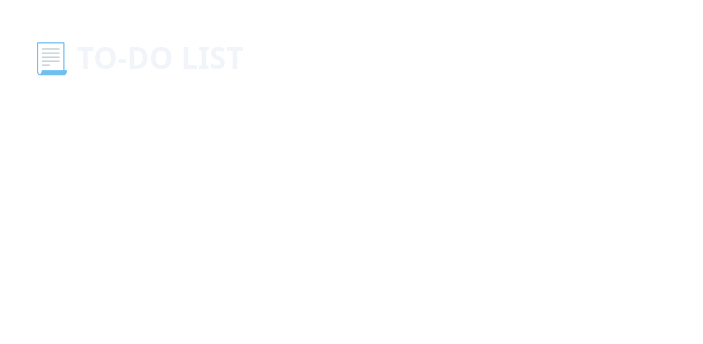
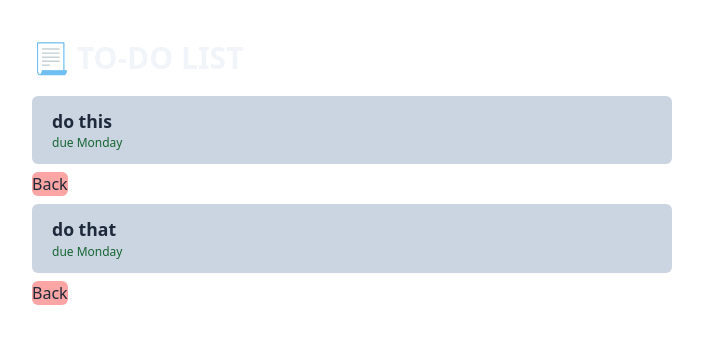
Before and after one commit to Samuel-Bonghanoy/vue-todo-list, a Vue app: page / in a window 1280 px wide. Before the commit this address had no page. Shown: the top 344 px of the page, without its empty margins (288-991 px from the left). Built offline with nearby package versions, Linux system fonts and the light colour scheme.

Commit message:
feat: figure out props

```diff
--- a/src/App.vue
+++ b/src/App.vue
@@ -1,11 +1,9 @@
-<script setup>
-import HelloWorld from "./components/HelloWorld.vue";
-</script>
+<script setup></script>
 
 <template>
-  <div className="w-screen h-screen bg-midnight">
-    <div className="bg-midnight w-6/12 flex flex-col font-sans mx-auto pt-10 ">
-      <h1 className="text-3xl font-black pb-3 text-slate-100">📃 TO-DO LIST</h1>
+  <div class="w-screen h-screen bg-midnight">
+    <div class="bg-midnight w-6/12 flex flex-col font-sans mx-auto pt-10">
+      <h1 class="text-3xl font-black pb-3 text-slate-100">📃 TO-DO LIST</h1>
       <router-view />
     </div>
   </div>
--- a/src/components/HelloWorld.vue
+++ /dev/null
@@ -1,44 +0,0 @@
-<script setup>
-import { ref } from "vue";
-
-defineProps({
-  msg: String,
-});
-
-const count = ref(0);
-</script>
-
-<template>
-  <h1>{{ msg }}</h1>
-
-  <div class="card">
-    <button type="button" @click="count++">count is {{ count }}</button>
-    <button v-if="count === 3">hi</button>
-    <button v-else>hello</button>
-    {{ d }}
-
-    <p>
-      Edit
-      <code>components/HelloWorld.vue</code> to test HMR
-    </p>
-  </div>
-
-  <p>
-    Check out
-    <a href="https://vuejs.org/guide/quick-start.html#local" target="_blank"
-      >create-vue</a
-    >, the official Vue + Vite starter
-  </p>
-  <p>
-    Install
-    <a href="https://github.com/vuejs/language-tools" target="_blank">Volar</a>
-    in your IDE for a better DX
-  </p>
-  <p class="read-the-docs">Click on the Vite and Vue logos to learn more</p>
-</template>
-
-<style scoped>
-.read-the-docs {
-  color: #888;
-}
-</style>
--- /dev/null
+++ b/src/components/Task.vue
@@ -0,0 +1,19 @@
+<script setup>
+defineProps({
+  task: String,
+});
+</script>
+
+<template>
+  <div
+    className="flex flex-col text-slate-800 bg-slate-300 my-2 px-3 py-3 w-full rounded-md"
+  >
+    <p className="ml-2 font-semibold text-[1.1rem]">{{ task }}</p>
+    <p className="ml-2 text-[0.75rem] text-green-800 font-thin">due Monday</p>
+  </div>
+  <button
+    className="bg-red-300  hover:bg-red-500 hover:scale-[1.01] hover:shadow-slate-400 transition-all rounded-md"
+  >
+    Back
+  </button>
+</template>
--- /dev/null
+++ b/src/components/TaskList.vue
@@ -0,0 +1,14 @@
+<script setup>
+import { reactive } from "vue";
+import Task from "./Task.vue";
+
+const tasks = reactive(["do this", "do that"]);
+</script>
+
+<template>
+  <ul>
+    <li v-for="task in tasks" :key="task">
+      <Task :task="task" />
+    </li>
+  </ul>
+</template>
--- a/src/components/yes.vue
+++ /dev/null
@@ -1,7 +0,0 @@
-<template></template>
-
-<script>
-export default {};
-</script>
-
-<style></style>
--- a/src/router/index.js
+++ b/src/router/index.js
@@ -1,11 +1,14 @@
 import { createRouter, createWebHashHistory } from "vue-router";
 
-const NowPlayingView = {
+import TaskList from "../components/TaskList.vue";
+
+const TaskListView = {
   path: "/",
   name: "NowPlaying",
+  component: TaskList,
 };
 
-const routes = [];
+const routes = [TaskListView];
 
 // const Routes = {
 //   folder: folder.name,
```
